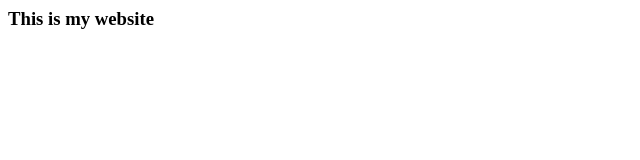
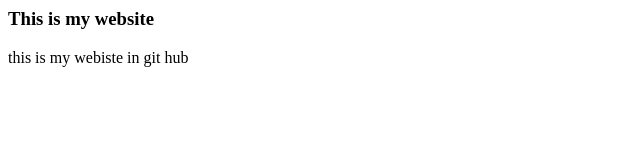
Before and after one commit to mani9752/Github-gl-tutorial, a plain HTML site: page index.html in a window 1280 px wide. Shown: the whole page, without its empty margins (0-640 px from the left). Drawn offline with Linux system fonts and the light colour scheme.

Commit message:
added the ptag in this

```diff
--- a/index.html
+++ b/index.html
@@ -3,4 +3,5 @@
     This is my website
   </title>
   <h3> This is my website </h3>
+  <p> this is my webiste in git hub </p>
 </html>
```
